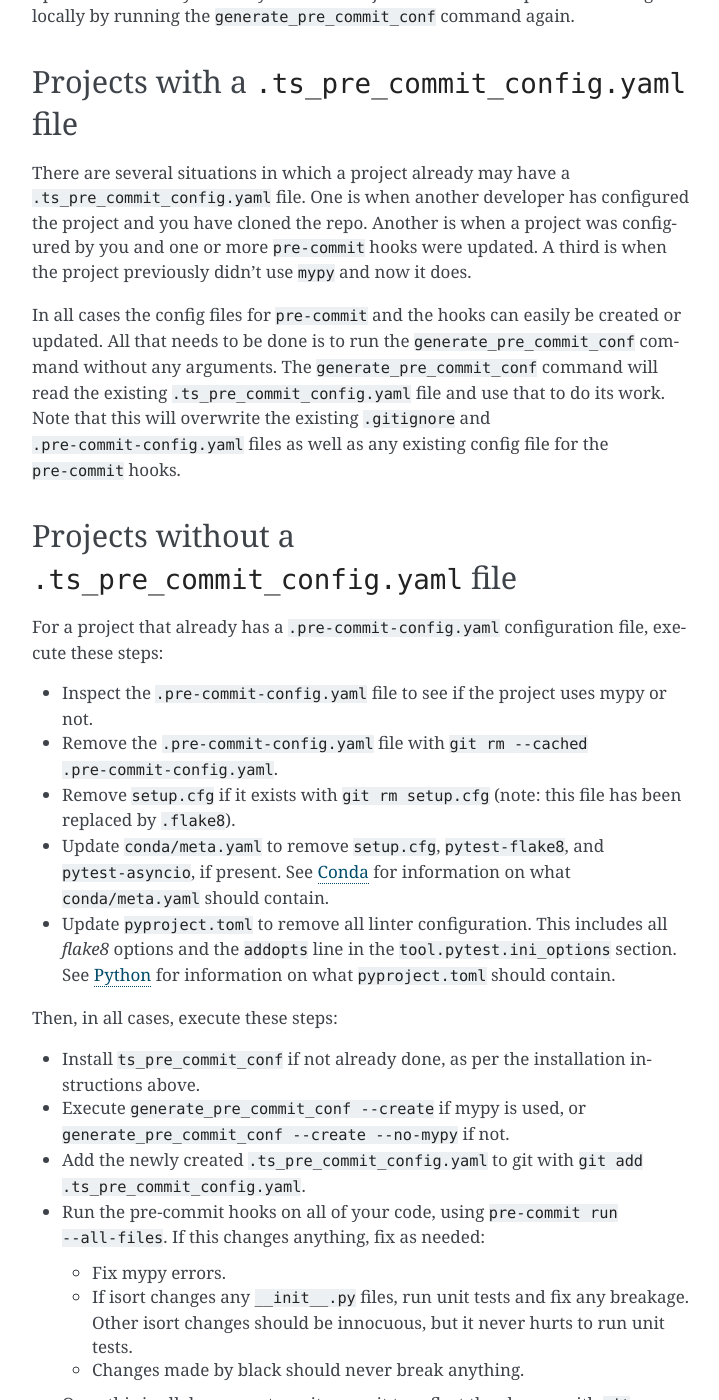
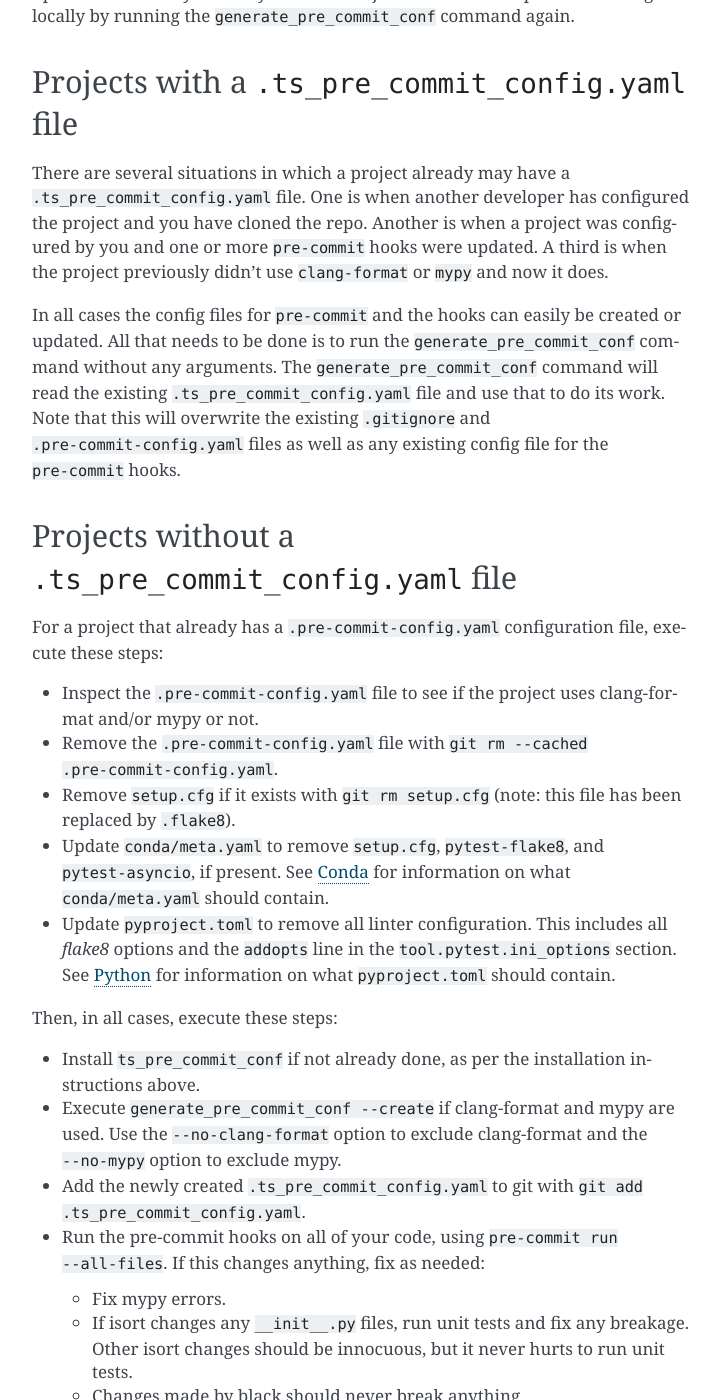
Before and after one commit to lsst-ts/tssw_developer_guide, a Sphinx documentation site: the page built from doc/procedures/pre_commit.rst, in a window 1280 px wide and 1400 px high, scrolled down 1705 px. Shown: the whole window, without its empty margins (388-1107 px from the left). Built offline with Sphinx 7.4.7, drawn with Linux system fonts in a browser that asks for light colours; some of the changed text lies outside the part shown.

Commit message:
Describe that the clang-format hook can be excluded.

```diff
--- a/doc/procedures/pre_commit.rst
+++ b/doc/procedures/pre_commit.rst
@@ -56,7 +56,7 @@ An example where all ``pre-commit`` hooks are enabled is:
 
 
 The ``generate_pre_commit_conf`` command fails with a comprehensive error message if a mandatory or optional ``pre-commit`` hook is missing.
-All ``pre-commit`` hooks except for ``mypy`` are mandatory for TSSW projects, so those hooks need to be set to ``true``.
+All ``pre-commit`` hooks except for ``clang-format`` and ``mypy`` are mandatory for TSSW projects, so those hooks need to be set to ``true``.
 The ``clang-format``, ``format-xmllint`` and ``ruff`` hooks may be omitted from the ``.ts-pre-commit-config.yaml`` configuration file as they are optional.
 Setting one or more of the mandatory hooks to ``false`` will make the ``generate_pre_commit_conf`` command fail with a comprehensive error message.
 
@@ -71,7 +71,7 @@ Projects with a ``.ts_pre_commit_config.yaml`` file
 There are several situations in which a project already may have a ``.ts_pre_commit_config.yaml`` file.
 One is when another developer has configured the project and you have cloned the repo.
 Another is when a project was configured by you and one or more ``pre-commit`` hooks were updated.
-A third is when the project previously didn't use ``mypy`` and now it does.
+A third is when the project previously didn't use ``clang-format`` or ``mypy`` and now it does.
 
 In all cases the config files for ``pre-commit`` and the hooks can easily be created or updated.
 All that needs to be done is to run the ``generate_pre_commit_conf`` command without any arguments.
@@ -83,7 +83,7 @@ Projects without a ``.ts_pre_commit_config.yaml`` file
 
 For a project that already has a ``.pre-commit-config.yaml`` configuration file, execute these steps:
 
-* Inspect the ``.pre-commit-config.yaml`` file to see if the project uses mypy or not.
+* Inspect the ``.pre-commit-config.yaml`` file to see if the project uses clang-format and/or mypy or not.
 * Remove the ``.pre-commit-config.yaml`` file with ``git rm --cached .pre-commit-config.yaml``.
 * Remove ``setup.cfg`` if it exists with ``git rm setup.cfg`` (note: this file has been replaced by ``.flake8``).
 * Update ``conda/meta.yaml`` to remove ``setup.cfg``, ``pytest-flake8``, and ``pytest-asyncio``, if present.
@@ -95,7 +95,8 @@ For a project that already has a ``.pre-commit-config.yaml`` configuration file,
 Then, in all cases, execute these steps:
 
 * Install ``ts_pre_commit_conf`` if not already done, as per the installation instructions above.
-* Execute ``generate_pre_commit_conf --create`` if mypy is used, or ``generate_pre_commit_conf --create --no-mypy`` if not.
+* Execute ``generate_pre_commit_conf --create`` if clang-format and mypy are used.
+  Use the ``--no-clang-format`` option to exclude clang-format and the ``--no-mypy`` option to exclude mypy.
 * Add the newly created ``.ts_pre_commit_config.yaml`` to git with ``git add .ts_pre_commit_config.yaml``.
 * Run the pre-commit hooks on all of your code, using ``pre-commit run --all-files``.
   If this changes anything, fix as needed:
```
Also changed, not shown: other parts of doc/procedures/pre_commit.rst (+1 -1 lines).
